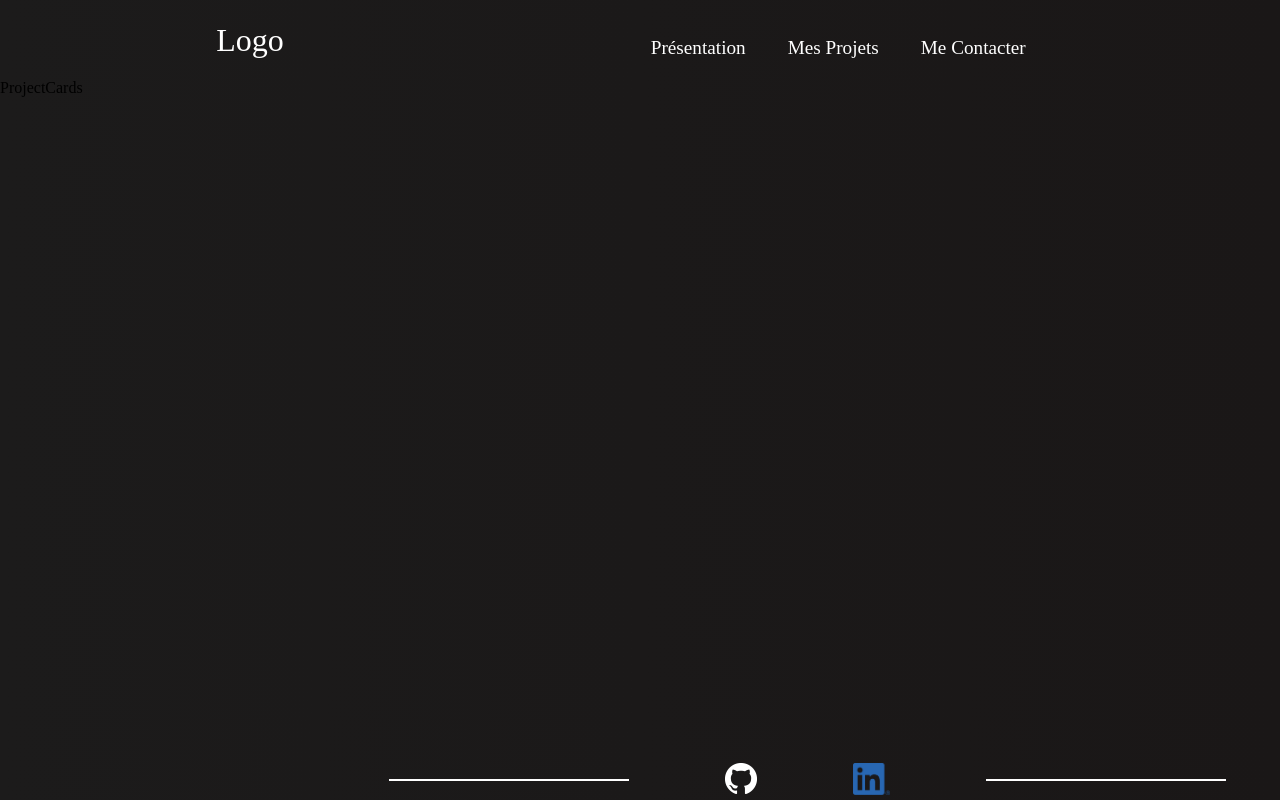
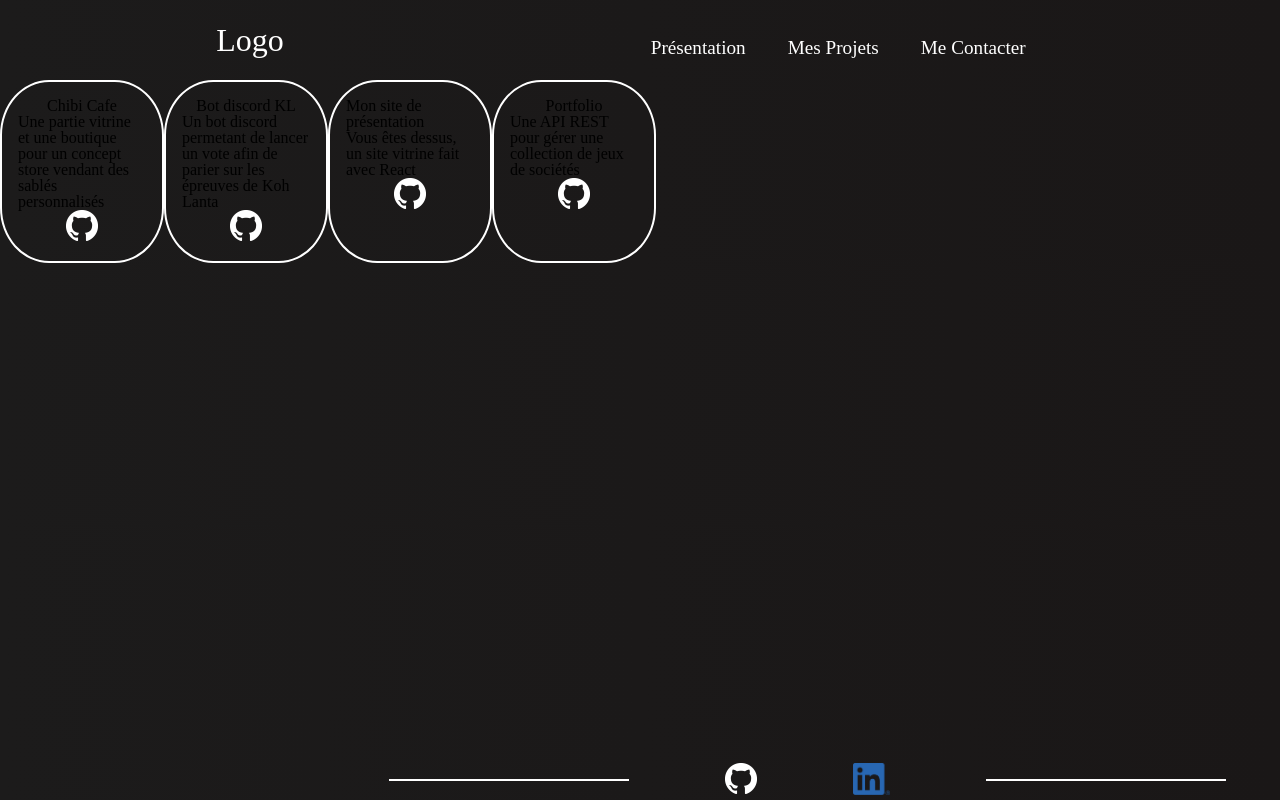
Before and after one commit to FlorentinMarechal/My-Personal-Website, a React (Create React App) app in the folder my-personal-website/: page /projets in a window 1280 px wide. Built offline with nearby package versions, Linux system fonts and the light colour scheme.

Commit message:
Project cards avancée

```diff
--- a/my-personal-website/src/components/ProjectCards.css
+++ b/my-personal-website/src/components/ProjectCards.css
@@ -0,0 +1,14 @@
+.cards-container {
+    display: flex;
+    flex-wrap: wrap;
+}
+
+.card {
+    display: flex;
+    flex-direction: column;
+    align-items: center;
+    border: 2px solid white;
+    border-radius: 30%;
+    padding: 1rem;
+    width: 10%;
+}
--- a/my-personal-website/src/components/ProjectCards.js
+++ b/my-personal-website/src/components/ProjectCards.js
@@ -1,15 +1,36 @@
 import React from 'react';
+import { Link } from 'react-router-dom';
 import './ProjectCards.css';
+import githubLogo from '../public/image/github-logo.png'
 
-const project = [
-    {name: "Chibi Cafe", description: "Une partie vitrine et une boutique pour un concept store vendant des sablés personnalisés", link: ""},
-    {name: "Bot discord KL", description: "Un bot discord permetant de lancer un vote afin de parier sur les épreuves de Koh Lanta", link: ""},
-    {name: "Mon site de présentation", description: "Vous êtes dessus, un site vitrine fait avec React", link: ""},
+const projects = [
+    {name: "Chibi Cafe", description: "Une partie vitrine et une boutique pour un concept store vendant des sablés personnalisés", link: "https://github.com/FlorentinMarechal/chibi-cafe"},
+    {name: "Bot discord KL", description: "Un bot discord permetant de lancer un vote afin de parier sur les épreuves de Koh Lanta", link: "https://github.com/FlorentinMarechal/discord-bot-kl"},
+    {name: "Mon site de présentation", description: "Vous êtes dessus, un site vitrine fait avec React", link: "https://github.com/FlorentinMarechal/My-Personal-Website"},
+    {name: "Portfolio", description: "Une API REST pour gérer une collection de jeux de sociétés", link: "https://github.com/FlorentinMarechal/portfolio"},
 ]
 
 export default function ProjectCards() {
 
   return (
-    <div>ProjectCards</div>
+    <div className='project-cards'>
+        <div className='cards-container'>
+            {projects.map(project => (
+                <div className='card'>
+                    <div className='card-name'>
+                        {project.name}
+                    </div>
+                    <div className='card-description'>
+                        {project.description}
+                    </div>
+                    <div className='card-link'>
+                        <Link to={project.link}>
+                            <img src={githubLogo} alt="lien du projet" className='github-logo' />
+                        </Link>
+                    </div>
+                </div>
+            ))}
+        </div>
+    </div>
   )
 }
```
